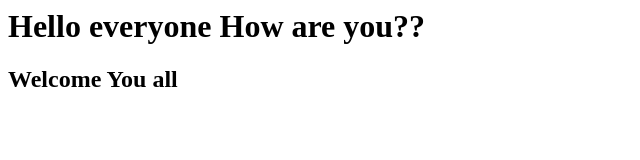
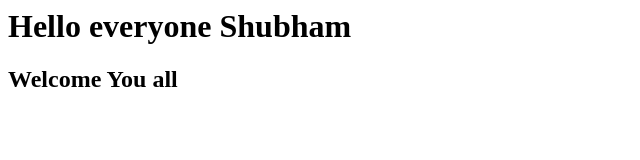
Before and after one commit to shubhamroy01/magneto, a plain HTML site: page u.html in a window 1280 px wide. Shown: the whole page, without its empty margins (0-640 px from the left). Drawn offline with Linux system fonts and the light colour scheme.

Commit message:
Update u.html

```diff
--- a/u.html
+++ b/u.html
@@ -2,7 +2,7 @@
 <head>
 	<body>
 		<h1>Hello everyone
-			How are you??
+			Shubham
 		</h1>
 		<h2>Welcome You all</h2>
 	</body>
```
